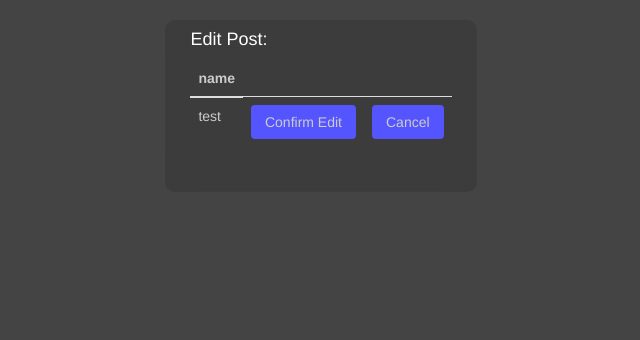
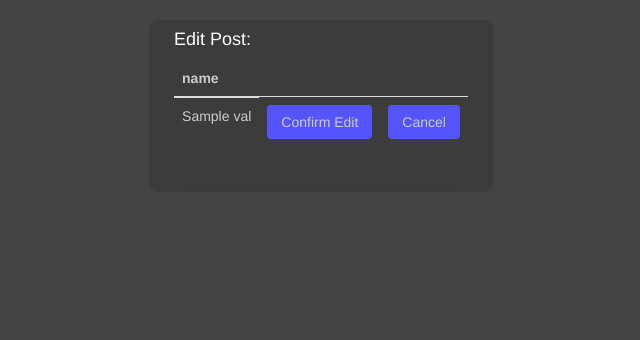
Before and after one commit to Zareeb/cs340_project, a Flask app: template templates/posts_edit.jinja2 in a window 1280 px wide. Shown: the part 82-422 px from the top of the page, without its empty margins (314-954 px from the left). Run offline with Flask 3, Linux system fonts and the light colour scheme; the template is opened without the code that fills it: most values are stand-ins (such as "Sample title", 1, 10 or a date in 2020); parts of the project's set-up code (start-up, migrations or seed data) failed here and were passed over; some libraries are stand-ins or nearby versions.

Commit message:
Minor changes

```diff
--- a/templates/posts_edit.jinja2
+++ b/templates/posts_edit.jinja2
@@ -43,7 +43,7 @@
 
                         <td>
                             <input type="hidden" name="{{key}}" value="{{val}}">
-                            test
+                            {{val}}
                         </td>
 
                     {% endif %}
```
Also changed, not shown: templates/likes.jinja2 (line endings or trailing spaces).
